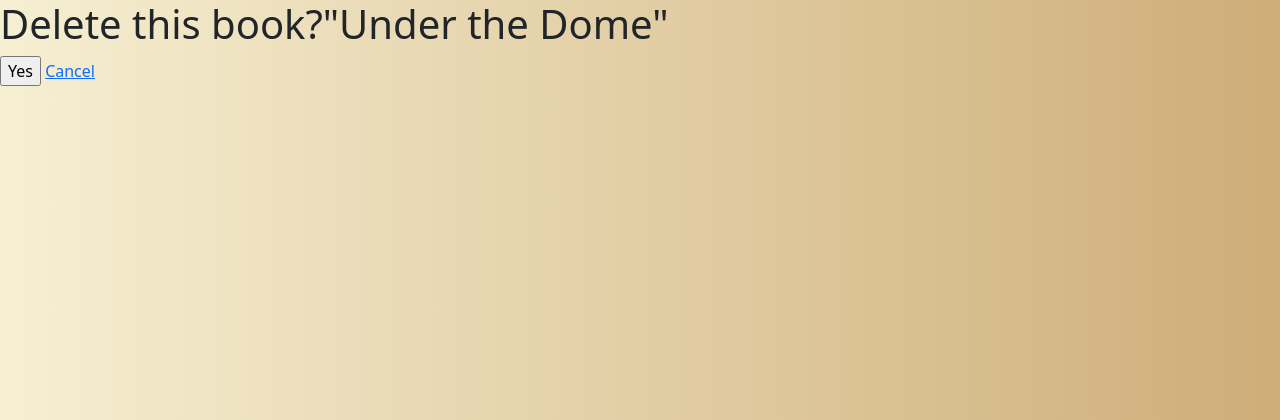
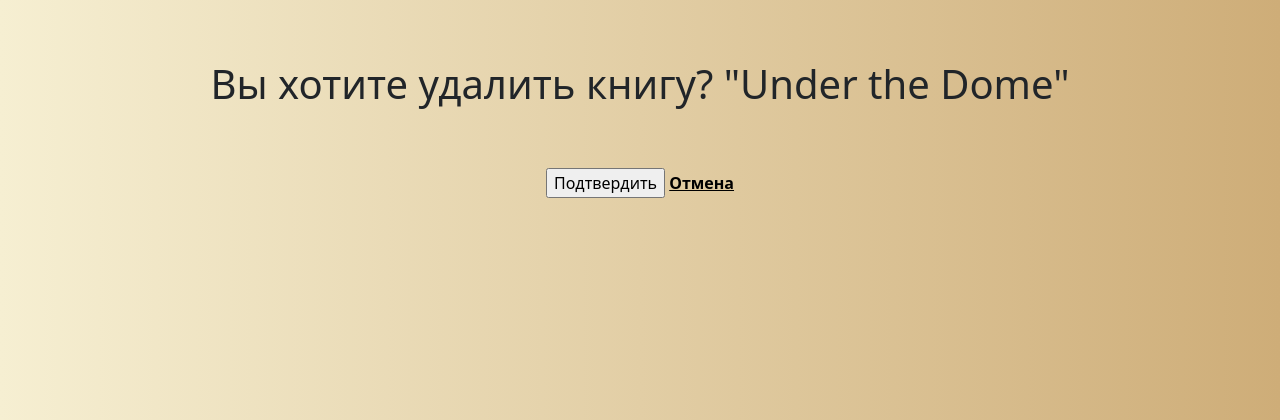
Before and after one commit to Poetofthefall76/BookStore, a Django app: page /1/delete/ in a window 1280 px wide. Shown: the top 420 px of the page. Run offline with Django 3.2, Linux system fonts and the light colour scheme; data comes from the database, SQL or seed files in the repository.

Commit message:
мелкие правки

```diff
--- a/bookingem/static/bookingem/css/style.css
+++ b/bookingem/static/bookingem/css/style.css
@@ -38,5 +38,19 @@ body {
 .book {
     margin-top: 60px;
 }
-
+.delete {
+    margin-top: 60px;
+    text-align: center;
 }
+.yes {
+    text-align: center;
+    margin-top: 60px;
+}
+.yes a {
+    font-weight: 600;
+    color: black;
+}
+.create {
+    text-align: center;
+    margin-top: 60px;
+}
--- a/templates/book/book_create.html
+++ b/templates/book/book_create.html
@@ -5,7 +5,7 @@
 
 {% block content %}
 
-<form action="." method="POST">{% csrf_token %}
+<form class="create" action="." method="POST">{% csrf_token %}
   {{ form.as_p }}
   <input type="submit" value="Create" />
 </form>
--- a/templates/book/book_delete.html
+++ b/templates/book/book_delete.html
@@ -1,10 +1,11 @@
 {% extends 'book/origin.html' %}
+{% load static %}
 
 {% block title %}Book{% endblock %}
 
 {% block content %}
-<form action="." method="POST">{% csrf_token %}
-    <h1>Delete this book?"{{ object.title }}"</h1>
-    <p><input type="submit" value="Yes"> <a href="../">Cancel</a></p>
-</form>
+    <form action="." method="POST">{% csrf_token %}
+        <h1 class="delete">Вы хотите удалить книгу? "{{ object.title }}"</h1>
+        <p class="yes"><input type="submit" value="Подтвердить"> <a href="../">Отмена</a></p>
+    </form>
 {% endblock %}
--- a/templates/book/book_detail.html
+++ b/templates/book/book_detail.html
@@ -29,8 +29,9 @@
     <br>
     {% endfor %}
     <br><br><br>
-    <h3><a href="/{{ object.pk }}/update">Update?</a></h3>
-    <h3><a href="/{{ object.pk }}/delete">Delete?</a></h3>
+    <h3><a href="/{{ object.pk }}/update">Редактировать пост</a></h3>
+    <h3><a href="/{{ object.pk }}/delete">Удалить пост</a></h3>
+    <br><br>
 
 </div>
 {% endblock %}
```
